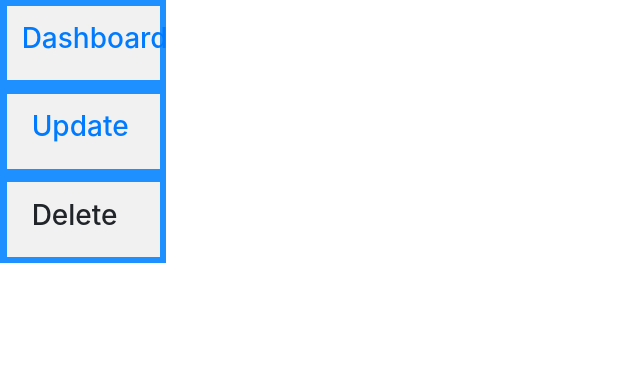
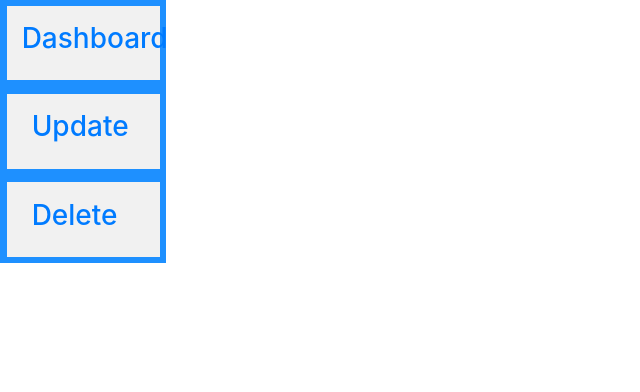
Before and after one commit to devmdeniz/snakegame, a PHP site: page /admin.php in a window 1280 px wide. Shown: the part 193-585 px from the top of the page, without its empty margins (0-640 px from the left). Run offline with PHP 8.4, Linux system fonts and the light colour scheme; the visitor is signed in with stand-in values (Sample User, id 1).

Commit message:
Set href for determination

```diff
--- a/admin.php
+++ b/admin.php
@@ -17,7 +17,7 @@ session_start();
 <div class="flex-container">
   <div><h3 style = "margin-left: 15px;"><a href="system/determination.php?mode=dashboard">Dashboard</a></h3></div>
   <div><h3 style = "margin-left: 25px;"><a href= "system/determination.php?mode=update">Update</a></h3></div>
-  <div><h3 style = "margin-left: 25px;">Delete</h3></div>
+  <div><h3 style = "margin-left: 25px;"><a href= "system/determination.php?mode=delete">Delete</a></h3></div>
 </div>
 
 <div class="main">
```
Also changed, not shown: admin/delete.php (added, +8 -0 lines).
